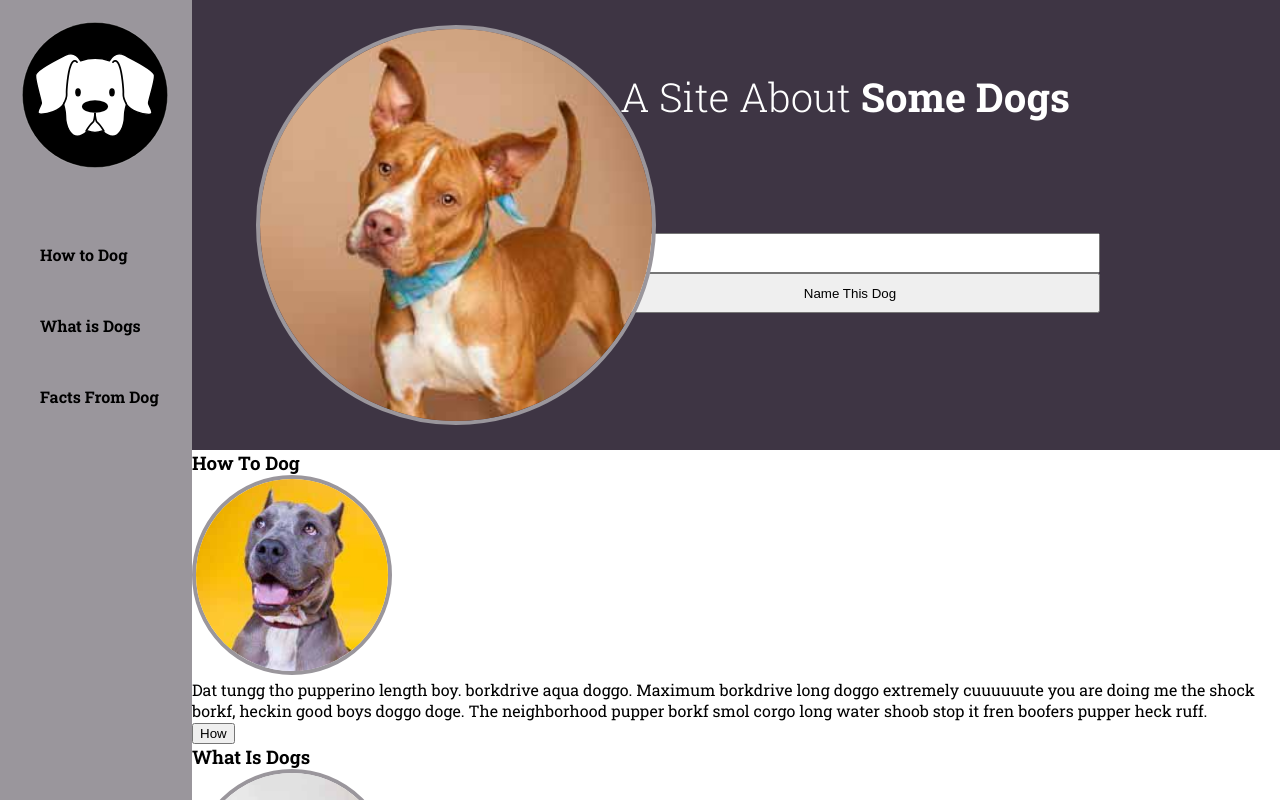
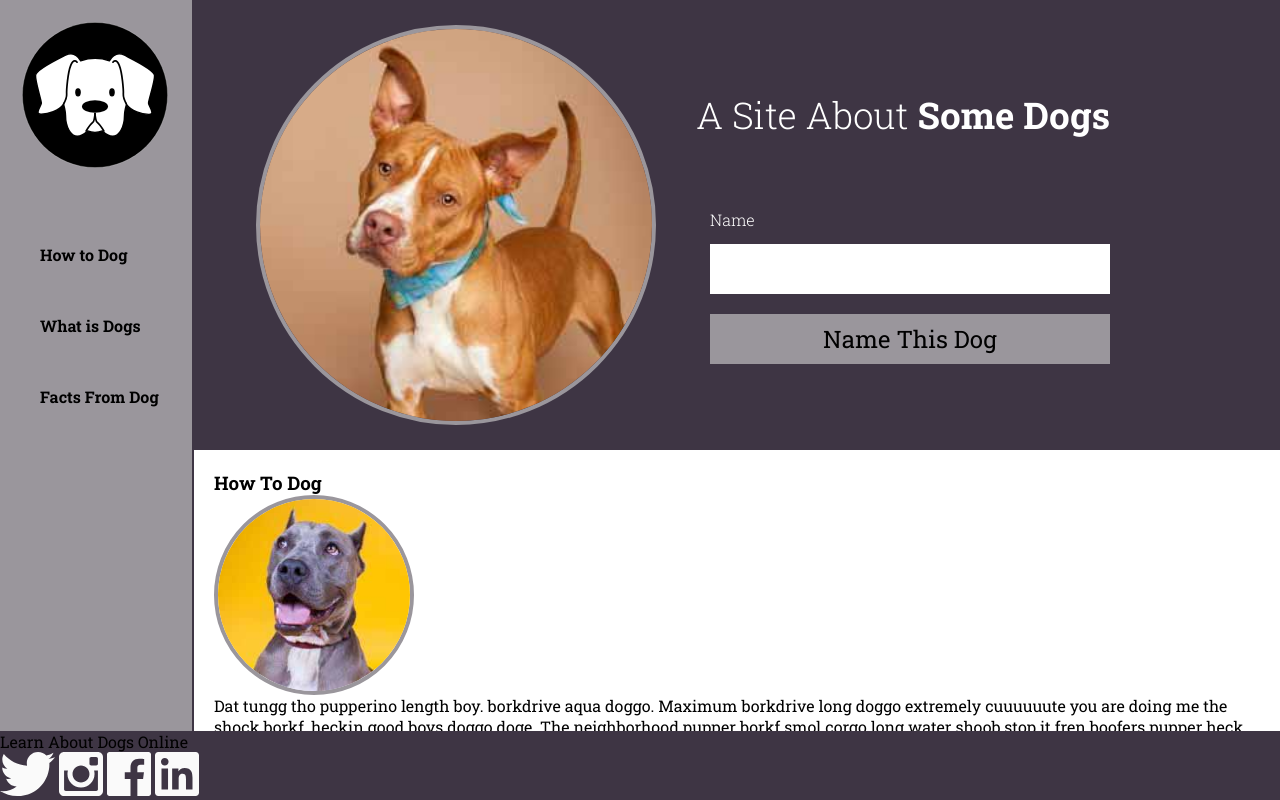
Before and after one commit to BrandyMello/dog-party2.0, a plain HTML site: page index.html in a window 1280 px wide. Shown: the top 800 px of the page. Drawn offline with Linux system fonts and the light colour scheme.

Commit message:
Position main and footer attempt one

```diff
--- a/index.html
+++ b/index.html
@@ -2,10 +2,10 @@
 <html>
 <head>
   <title>Zen Garden / Dog Party 2.0</title>
-<!--   <link rel="stylesheet" type="text/css" href="styles1.css">
- -->  <link rel="stylesheet" type="text/css" href="styles2.css">
+  <!-- <link rel="stylesheet" type="text/css" href="styles1.css"> -->
+  <link rel="stylesheet" type="text/css" href="styles2.css">
   <meta name="viewport" content="width=device-width, initial-scale=1">
-  <link href="https://fonts.googleapis.com/css?family=Open+Sans:400,500,800" rel="stylesheet">
+  <link href="https://fonts.googleapis.com/css?family=Open+Sans:400,600,800" rel="stylesheet">
   <link href="https://fonts.googleapis.com/css?family=Roboto+Slab:300,400,700" rel="stylesheet">
 </head>
 <body>
@@ -33,6 +33,7 @@
   </div>
   <main>
     <div id="columns">
+    <article>
       <h3 class="how-what-facts">How To Dog</h3>
       <img src="images/dog2-sq.jpg" class="dog-img style-main-imgs">
       <p class="content" id="how-content">Dat tungg tho pupperino length
@@ -46,6 +47,8 @@
         boofers pupper heck ruff.</p>
       <p class="content" hidden></p>
       <button class="show-less-how-btn info-btn">How</button>
+    </article>
+    <article>
       <h3 class="how-what-facts">What Is Dogs</h3>
       <img src="images/dog3-sq.jpg" class="dog-img style-main-imgs">
       <p class="content">Long doggo smol borking doggo
@@ -59,6 +62,8 @@
         shibe. Extremely cuuuuuute corgo
         waggy wags stop it fren.</p>
       <button class="show-less-what-btn info-btn">What</button>
+    </article>
+    <article>
       <h3 class="how-what-facts">Facts From Dog</h3>
       <img src="images/dog4-sq.jpg" class="dog-img style-main-imgs style-facts-img">
       <p class="content">Most angery pupper I have ever
@@ -70,6 +75,7 @@
         hand that feed shibe long bois he
         made many woofs.</p>
         <button class="show-less-facts-btn info-btn">Facts</button>
+      </article>
     </div>
   </main>
   <footer>
--- a/styles1.css
+++ b/styles1.css
@@ -34,7 +34,7 @@ ul.site-nav li {
 }
 
 li {
-  font-weight: 500;
+  font-weight: 600;
   font-size: 18px;
 }
 
--- a/styles2.css
+++ b/styles2.css
@@ -58,7 +58,7 @@ form {
   font-weight: 300;
   float: right;
   margin-left: 20%;
-  margin-right: 180px;
+  margin-right: 150px;
 }
 
 h1 {
@@ -66,8 +66,14 @@ h1 {
   padding-top: 70px;
   font-weight: 300;
   float: right;
-  font-size: 2.5em;
-  margin-right: 210px;
+  font-size: 2.3em;
+  margin-right: 150px;
+}
+
+.clearfix:after {
+  content: "";
+  display: table;
+  clear: both;
 }
 
 .some-dog {
@@ -76,14 +82,56 @@ h1 {
 
 .form-label {
   text-align: left;
+  margin-bottom: -15px;
 }
 
 .form-label,
 .form-input,
 .form-btn {
-  height: 40px;
+  height: 50px;
   display: block;
-  width: 500px;
+  width: 400px;
+  border: none;
+  outline: none;
+}
+
+.form-btn {
+  margin-top: 20px;
+  background-color: #9A969C;
+  font-size: 1.5em;
+  font-family: 'Roboto Slab', serif;
+  }
+}
+
+h3 {
+  font-size: 1.8em;
+}
+
+.style-main-imgs {
+  display: block;
+}
+
+.content {
+  align-content: left;
+  /*float: right;*/
+}
+
+article {
+  border-bottom: 2px solid #9A969C;
+}
+
+div {
+  float: right;
+  width: 85%;
+  padding: 20px;
+  border-left: 2px solid #3E3544;
+}
+
+footer {
+  background-color: #3E3544;
+  position: fixed;
+  width: 100%;
+  bottom: 0px;
 }
 
 /** {
```
Lines whose indentation alone changed are shown as unchanged.
